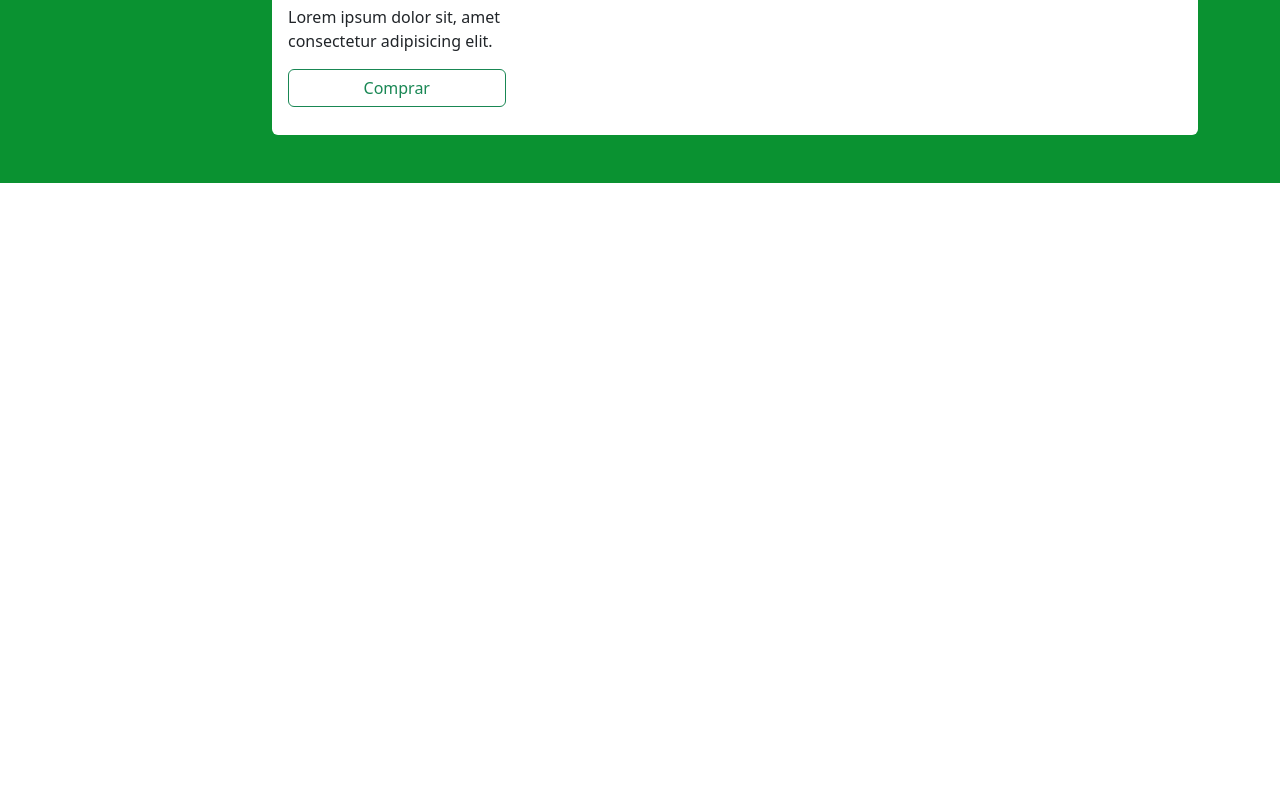
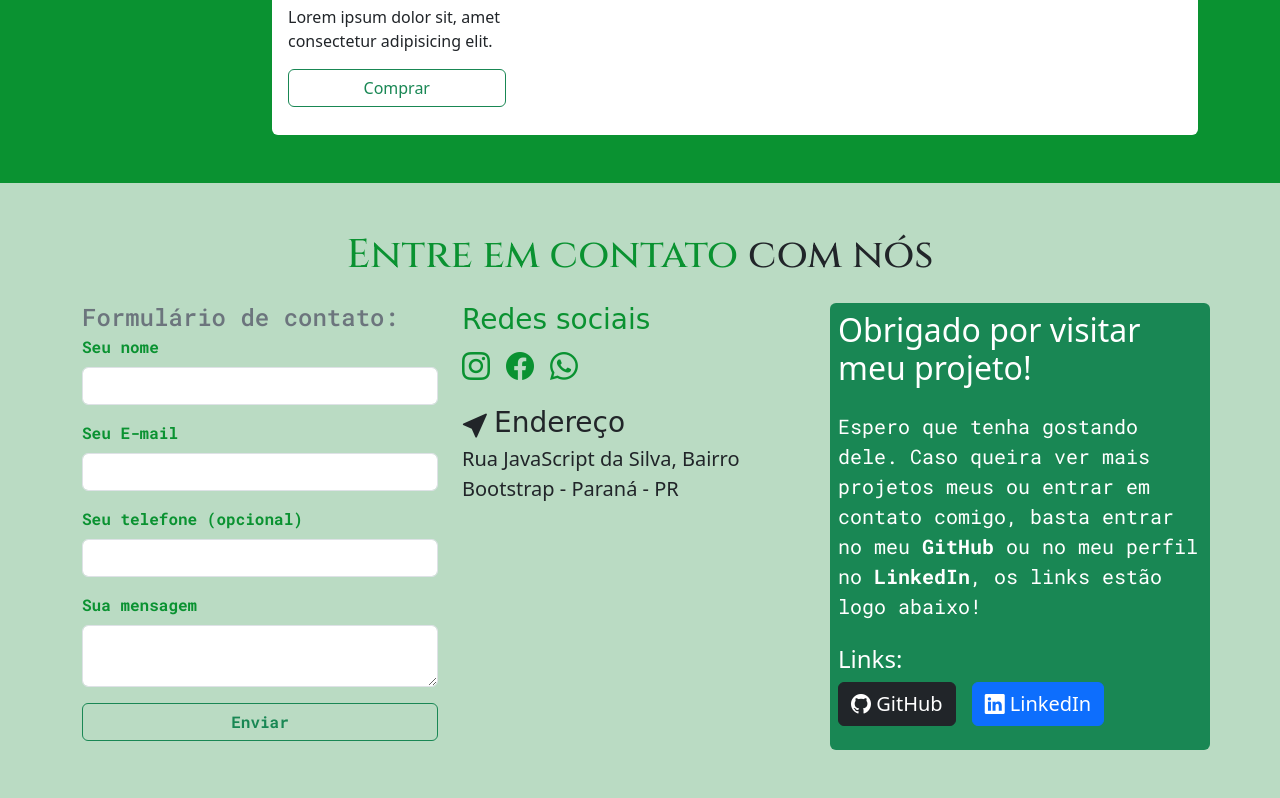
Before and after one commit to Matheus-Reichemback-Stang/ArtStore, a plain HTML site: page index.html in a window 1280 px wide. Shown: the part 2743-3541 px from the top of the page. Before the commit the page ends 2926 px from the top, so only its background shows below. Drawn offline with nearby package versions, Linux system fonts and the light colour scheme; a web font is replaced by a local one.

Commit message:
feat: concluída a seção 'contato'

```diff
--- a/index.html
+++ b/index.html
@@ -7,7 +7,7 @@
     <link rel="stylesheet" href="https://cdn.jsdelivr.net/npm/bootstrap-icons@1.11.3/font/bootstrap-icons.min.css">
     <link rel="preconnect" href="https://fonts.googleapis.com">
     <link rel="preconnect" href="https://fonts.gstatic.com" crossorigin>
-    <link href="https://fonts.googleapis.com/css2?family=Edu+VIC+WA+NT+Beginner:wght@400..700&family=MuseoModerno:ital,wght@0,100..900;1,100..900&family=Roboto+Mono:ital,wght@0,100..700;1,100..700&family=Tilt+Prism&display=swap" rel="stylesheet">
+    <link href="https://fonts.googleapis.com/css2?family=Cinzel:wght@400..900&family=Edu+VIC+WA+NT+Beginner:wght@400..700&family=MuseoModerno:ital,wght@0,100..900;1,100..900&family=Roboto+Mono:ital,wght@0,100..700;1,100..700&family=Tilt+Prism&display=swap" rel="stylesheet">
     <title>ArtStore</title>
     <link rel="shortcut icon" href="./icon/icon_artstore.ico" type="image/x-icon">
     <link rel="stylesheet" href="./style.css">
@@ -405,6 +405,83 @@
                 </div>
             </div>
         </section>
+        <section id="contact">
+            <div class="container py-5">
+                <div class="row">
+                    <h2 class="h1 text-center"><span class="text-green">Entre em contato</span> com nós</h2>
+                </div>
+                <div class="row pt-3">
+                    <div class="col-md-4">
+                        <h3 class="text-secondary textStyle h4 mb-1">Formulário de contato:</h3>
+                        <form>
+                            <label for="name" class="textStyle text-green fs-6 fw-bold form-label">Seu nome</label>
+                            <input type="text" id="name" class="form-control mb-3 textStyle text-green">
+                            <label for="email" class="textStyle text-green fs-6 fw-bold form-label">Seu E-mail</label>
+                            <input type="email" id="email" class="form-control mb-3 textStyle text-green">
+                            <label for="telefone" class="textStyle text-green fs-6 fw-bold form-label">Seu telefone (opcional)</label>
+                            <input type="tel" id="telefone" class="form-control mb-3 textStyle text-green">
+                            <label for="message" class="textStyle text-green fs-6 fw-bold form-label">Sua mensagem</label>
+                            <textarea class="form-control text-green textStyle mb-3" id="message"></textarea>
+                            <button type="submit" class="btn btn-outline-success btn-md textStyle w-100 fs-6 fw-bold">Enviar</button>
+                        </form>
+                    </div>
+                    <div class="col-md-4">
+                        <div>
+                            <h4 class="h3 titleStyle-first fw-normal text-green">Redes sociais</h4>
+                            <ul class="social-links p-0">
+                                <li class="link-item">
+                                    <a href="#" class="text-green">
+                                        <i class="bi bi-instagram fs-3"></i>
+                                    </a>
+                                </li>
+                                <li class="link-item mx-3">
+                                    <a href="#" class="text-green">
+                                        <i class="bi bi-facebook fs-3"></i>
+                                    </a>
+                                </li>
+                                <li class="link-item">
+                                    <a href="#" class="text-green">
+                                        <i class="bi bi-whatsapp fs-3"></i>
+                                    </a>
+                                </li>
+                            </ul>
+                            <div class="d-flex align-items-center">
+                                <i class="bi bi-cursor-fill fs-3 me-1"></i>
+                                <h4 class="h3 titleStyle-first fw-normal mb-0">Endereço</h4>
+                            </div>
+                            <address>
+                                <p class="fs-5">
+                                    Rua JavaScript da Silva, Bairro Bootstrap - Paraná - PR
+                                </p>
+                            </address>
+                        </div>
+                    </div>
+                    <div class="col-md-4 p-2 bg-success rounded">
+                        <h3 class="h2 text-white">Obrigado por visitar meu projeto!</h2>
+                        <p class="textStyle text-white mt-4 fs-5">
+                            Espero que tenha gostando dele. Caso queira ver mais projetos meus ou entrar em contato comigo, basta entrar no meu <strong>GitHub</strong> ou no meu perfil no <strong>LinkedIn</strong>, os links estão logo abaixo!
+                        </p>
+                        <h4 class="mt-4 text-white">Links:</h4>
+                        <nav>
+                            <ul class="d-flex list-unstyled">
+                                <li>
+                                    <a target="_blank" class="fs-5 btn btn-dark me-3" title="Ver perfil no GitHub" href="https://github.com/Matheus-Reichemback-Stang">
+                                        <i class="bi bi-github"></i>
+                                        GitHub
+                                    </a>
+                                </li>
+                                <li>
+                                    <a target="_blank" class="fs-5 btn btn-primary" title="Ver perfil no LinkedIn" href="https://www.linkedin.com/in/matheus-reichemback-stang-ba4740315/">
+                                        <i class="bi bi-linkedin"></i>
+                                        LinkedIn
+                                    </a>
+                                </li>
+                            </ul>
+                        </nav>
+                    </div>
+                </div>
+            </div>
+        </section>
     </div>
     <script src="https://cdn.jsdelivr.net/npm/bootstrap@5.3.3/dist/js/bootstrap.bundle.min.js"></script>
 </body>
--- a/style.css
+++ b/style.css
@@ -30,7 +30,7 @@
     font-family: "Tilt Prism", cursive;
 }
 
-#custom-order{
+#custom-order, #contact{
     background-color:#badbc3;
 }
 .text-green{
@@ -47,3 +47,17 @@
     background-color: white;
     color: #0a9231;
 }
+
+#contact h2{
+    font-family: "Cinzel", serif;
+}
+#contact label{
+    cursor: pointer;
+}
+
+.social-links{
+    display: flex;
+}
+.social-links li{
+    list-style: none;
+}
```
